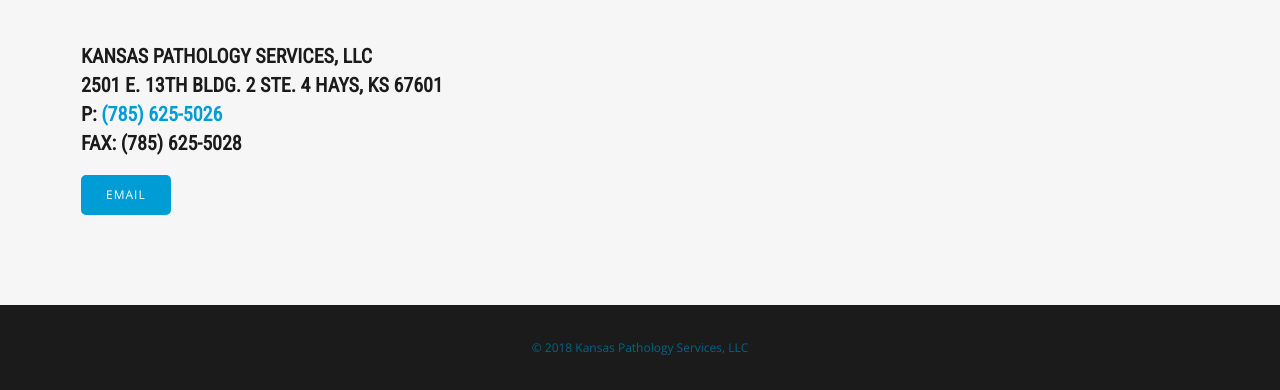
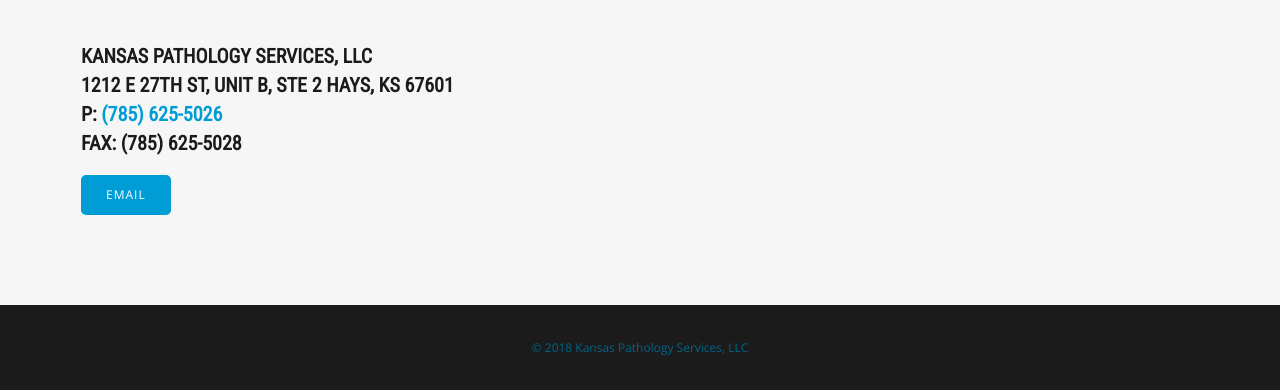
Before and after one commit to MarkNewcomb1/KSPATH, a PHP site: page /contactus.php in a window 1280 px wide. Shown: the part 1215-1605 px from the top of the page. Run offline with PHP 8.4, Linux system fonts and the light colour scheme.

Commit message:
updated address and google map

```diff
--- a/contactus.php
+++ b/contactus.php
@@ -13,12 +13,12 @@ include 'header.php';
     <div class="col">
 	    <h3>Address</h3>
 	    <div class="google-maps">
-<iframe src="https://www.google.com/maps/embed?pb=!1m18!1m12!1m3!1d3106.3157506544962!2d-99.29430068435467!3d38.87101715610317!2m3!1f0!2f0!3f0!3m2!1i1024!2i768!4f13.1!3m3!1m2!1s0x87a17959a183391f%3A0xd6635057c9c2e93b!2sKansas+Pathology+Services+LLC!5e0!3m2!1sen!2sus!4v1519417185036" frameborder="0" width="600" height="450" style="border:0" allowfullscreen></iframe>
+<iframe src="https://www.google.com/maps/embed?pb=!1m18!1m12!1m3!1d3105.7029237649876!2d-99.3135402842349!3d38.885038179572646!2m3!1f0!2f0!3f0!3m2!1i1024!2i768!4f13.1!3m3!1m2!1s0x87a1796d67125311%3A0x6468bf3f333b150d!2s1212+E+27th+St+Unit+B%2C+STE+2%2C+Hays%2C+KS+67601!5e0!3m2!1sen!2sus!4v1545960862024" width="600" height="450" frameborder="0" style="border:0" allowfullscreen></iframe>
 	    </div> <!-- google-maps -->
 <div itemscope itemtype="http://schema.org/MedicalClinic" class="schema">
   <span itemprop="name">Kansas Pathology Services, LLC</span>
   <div itemprop="address" itemscope itemtype="http://schema.org/PostalAddress">
-    <span itemprop="streetAddress">2501 E. 13th Bldg. 2 Ste. 4</span>
+    <span itemprop="streetAddress">1212 E 27th St, Unit B, STE 2</span>
     <span itemprop="addressLocality">Hays</span>,
     <span itemprop="addressRegion">KS</span> <span itemprop="postalCode">67601</span>
   </div>
```
